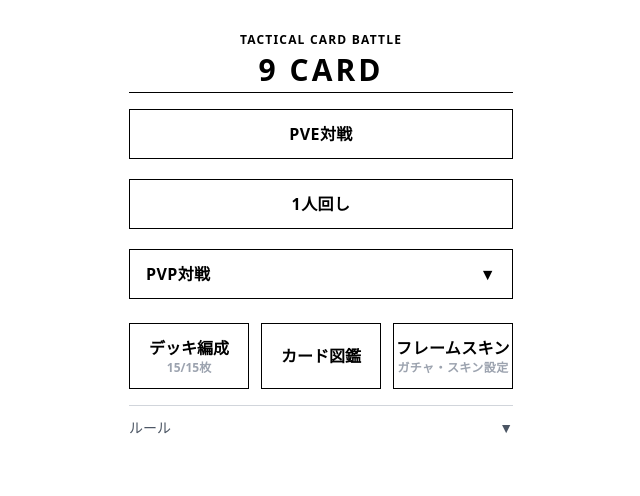
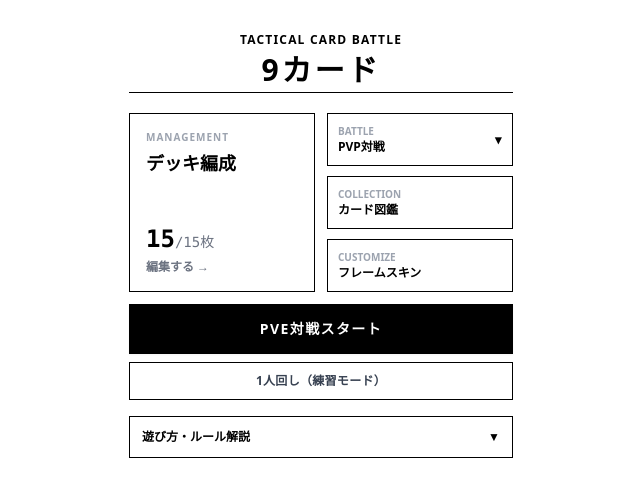
Before and after one commit to xiyafutian-del/nine-card-battle, a React (Vite) app: page / in a window 1280 px wide. Shown: the top 496 px of the page, without its empty margins (319-959 px from the left). Built offline with nearby package versions, Linux system fonts and the light colour scheme.

Commit message:
Update LobbyScreen with Japanese text and layout changes

```diff
--- a/src/screens/LobbyScreen.jsx
+++ b/src/screens/LobbyScreen.jsx
@@ -14,38 +14,76 @@ export function LobbyScreen({
     <div className="min-h-screen bg-white text-black flex flex-col items-center px-4 py-8">
       <div className="w-full max-w-sm">
         <div className="text-center text-black text-xs font-bold tracking-widest mb-1">TACTICAL CARD BATTLE</div>
-        <h1 className="text-center text-3xl font-extrabold tracking-widest mb-1">9 CARD</h1>
-        <div className="h-px bg-black mb-4"/>
+        <h1 className="text-center text-3xl font-extrabold tracking-widest mb-1">9カード</h1>
+        <div className="h-px bg-black mb-5"/>
 
-        <div className="space-y-5">
-          <button onClick={() => onStart("pve")} className="w-full bg-white hover:bg-gray-100 font-bold py-3 border border-black tracking-wide">PVE対戦</button>
-          <button onClick={() => onStart("solo")} className="w-full bg-white hover:bg-gray-100 font-bold py-3 border border-black tracking-wide">1人回し</button>
+        {/* メインメニュー：モック画像に基づく非対称グリッド配置（将来のボタン追加にも対応） */}
+        <div className="grid grid-cols-2 gap-3 mb-3">
 
-          {/* PVP */}
-          <div className="border border-black">
+          {/* 左側：大きなデッキ編成ブロック（縦長） */}
+          <button
+            onClick={() => onNav("deck")}
+            className="col-span-1 bg-white hover:bg-gray-50 border border-black p-4 flex flex-col justify-between text-left min-h-[160px] transition-colors relative group"
+          >
+            <div>
+              <div className="text-[10px] font-bold text-gray-400 tracking-widest">MANAGEMENT</div>
+              <div className="text-lg font-extrabold mt-1">デッキ編成</div>
+            </div>
+            <div>
+              <div className="text-2xl font-mono font-bold mt-2">{deckTotal}<span className="text-sm font-normal text-gray-500">/15枚</span></div>
+              <div className="text-xs text-gray-500 mt-1 font-semibold group-hover:translate-x-0.5 transition-transform">編集する →</div>
+            </div>
+          </button>
+
+          {/* 右側：小分けのメニュー群（PVP / 図鑑 / スキン / その他追加用） */}
+          <div className="col-span-1 flex flex-col gap-2.5">
+            {/* PVPトグルボタン */}
             <button
               onClick={() => setPvpOpen(o => !o)}
-              className="w-full font-bold py-3 tracking-wide flex items-center justify-between px-4"
+              className="bg-white hover:bg-gray-50 border border-black p-2.5 text-left flex items-center justify-between transition-colors"
             >
-              <span>PVP対戦</span>
-              <span>{pvpOpen ? "▲" : "▼"}</span>
+              <div>
+                <div className="text-[10px] font-bold text-gray-400">BATTLE</div>
+                <div className="font-bold text-xs">PVP対戦</div>
+              </div>
+              <span className="text-xs font-mono">{pvpOpen ? "▲" : "▼"}</span>
             </button>
 
+            {/* カード図鑑 */}
+            <button
+              onClick={() => onNav("dex")}
+              className="bg-white hover:bg-gray-50 border border-black p-2.5 text-left transition-colors flex-1 flex flex-col justify-center"
+            >
+              <div className="text-[10px] font-bold text-gray-400">COLLECTION</div>
+              <div className="font-bold text-xs">カード図鑑</div>
+            </button>
+
+            {/* フレームスキン */}
+            <button
+              onClick={() => onNav("skins")}
+              className="bg-white hover:bg-gray-50 border border-black p-2.5 text-left transition-colors flex-1 flex flex-col justify-center"
+            >
+              <div className="text-[10px] font-bold text-gray-400">CUSTOMIZE</div>
+              <div className="font-bold text-xs">フレームスキン</div>
+            </button>
+          </div>
+        </div>
+
+        {/* PVPアコーディオン展開エリア */}
         {pvpOpen && (
-              <div className="border-t border-black p-3 space-y-3">
+          <div className="border border-black p-3 space-y-3 mb-3 bg-gray-50">
+            <div className="text-xs font-bold tracking-wider">PVP MATCHMAKING</div>
             {pvpStatus === "idle" && (
               <>
-                    {/* 部屋を作る */}
                 <button
                   onClick={onCreateRoom}
-                      className="w-full bg-white hover:bg-gray-100 font-bold py-2 border border-black text-sm"
+                  className="w-full bg-white hover:bg-gray-100 font-bold py-2 border border-black text-xs"
                 >
                   部屋を作る（ホスト）
                 </button>
-                    {/* 部屋に入る */}
                 <div className="flex gap-2">
                   <input
-                        className="flex-1 border border-black px-2 py-2 text-sm font-mono tracking-widest uppercase"
+                    className="flex-1 border border-black px-2 py-1.5 text-xs font-mono tracking-widest uppercase bg-white"
                     placeholder="ルームID"
                     value={inputRoomId}
                     onChange={e => setInputRoomId(e.target.value.toUpperCase())}
@@ -53,7 +91,7 @@ export function LobbyScreen({
                   />
                   <button
                     onClick={() => onJoinRoom(inputRoomId)}
-                        className="bg-white hover:bg-gray-100 font-bold px-3 border border-black text-sm"
+                    className="bg-white hover:bg-gray-100 font-bold px-3 border border-black text-xs"
                   >
                     入室
                   </button>
@@ -65,17 +103,17 @@ export function LobbyScreen({
             {pvpStatus === "waiting" && (
               <div className="text-center py-2">
                 <div className="text-xs text-gray-500 mb-1">ルームID</div>
-                    <div className="text-3xl font-mono font-bold tracking-widest border border-black py-2">{roomId}</div>
+                <div className="text-2xl font-mono font-bold tracking-widest border border-black py-1.5 bg-white">{roomId}</div>
                 <div className="text-xs text-gray-500 mt-2">相手の入室を待っています…</div>
               </div>
             )}
 
             {pvpStatus === "playing" && (
               <div className="text-center py-2">
-                    <div className="text-green-600 font-bold text-sm mb-1">対戦相手が見つかりました！</div>
+                <div className="text-green-600 font-bold text-xs mb-1">対戦相手が見つかりました！</div>
                 <button
                   onClick={() => onStart("pvp")}
-                      className="w-full bg-black text-white font-bold py-3 text-sm"
+                  className="w-full bg-black text-white font-bold py-2.5 text-xs"
                 >
                   ゲーム開始
                 </button>
@@ -83,30 +121,34 @@ export function LobbyScreen({
             )}
           </div>
         )}
+
+        {/* その下：横長のメインバトル開始ボタン群 */}
+        <div className="space-y-2 mb-4">
+          <button
+            onClick={() => onStart("pve")}
+            className="w-full bg-black text-white hover:bg-gray-800 font-bold py-3.5 border border-black tracking-widest text-sm text-center shadow-sm"
+          >
+            PVE対戦スタート
+          </button>
+          <button
+            onClick={() => onStart("solo")}
+            className="w-full bg-white hover:bg-gray-50 font-bold py-2.5 border border-black tracking-wide text-xs text-gray-700"
+          >
+            1人回し（練習モード）
+          </button>
         </div>
 
-          <div className="grid grid-cols-3 gap-3 pt-1">
-            <button onClick={() => onNav("deck")} className="bg-white hover:bg-gray-100 font-semibold py-3 border border-black">
-              デッキ編成
-              <div className="text-xs text-gray-400">{deckTotal}/15枚</div>
-            </button>
-            <button onClick={() => onNav("dex")} className="bg-white hover:bg-gray-100 font-semibold py-3 border border-black">
-              カード図鑑
-            </button>
-            <button onClick={() => onNav("skins")}
-  className="w-full bg-white hover:bg-gray-100 font-bold py-3 border border-black tracking-wide">
-  フレームスキン
-  <div className="text-xs text-gray-400">ガチャ・スキン設定</div>
-</button>
-          </div>
-        </div>
-
-        {/* ヘルプ */}
-        <button onClick={() => setHelpOpen(h => !h)} className="w-full mt-4 text-left text-sm text-gray-600 border-t border-gray-300 pt-3 flex justify-between">
-          <span>ルール</span><span>{helpOpen ? "▲" : "▼"}</span>
+        {/* ルール・ヘルプ（アコーディオン） */}
+        <div className="border border-black">
+          <button
+            onClick={() => setHelpOpen(h => !h)}
+            className="w-full text-left text-xs font-bold p-3 flex justify-between items-center bg-white hover:bg-gray-50"
+          >
+            <span>遊び方・ルール解説</span>
+            <span className="text-xs">{helpOpen ? "▲" : "▼"}</span>
           </button>
           {helpOpen && (
-          <div className="text-xs text-gray-600 leading-relaxed space-y-1.5 mt-2 border border-gray-600 p-3">
+            <div className="text-xs text-gray-600 leading-relaxed space-y-1.5 p-3 border-t border-black bg-gray-50">
               <p>盤面は自陣3×3。コア（HP10）が中央前列に配置、破壊されたら負け。</p>
               <p><b>勝利条件</b>：コア破壊</p>
               <p><b>デッキ</b>：15枚のカードを選択し自由に組む。同名制限無し。</p>
@@ -121,6 +163,8 @@ export function LobbyScreen({
             </div>
           )}
         </div>
+
+      </div>
     </div>
   );
 }
```
Lines whose indentation alone changed are shown as unchanged.
